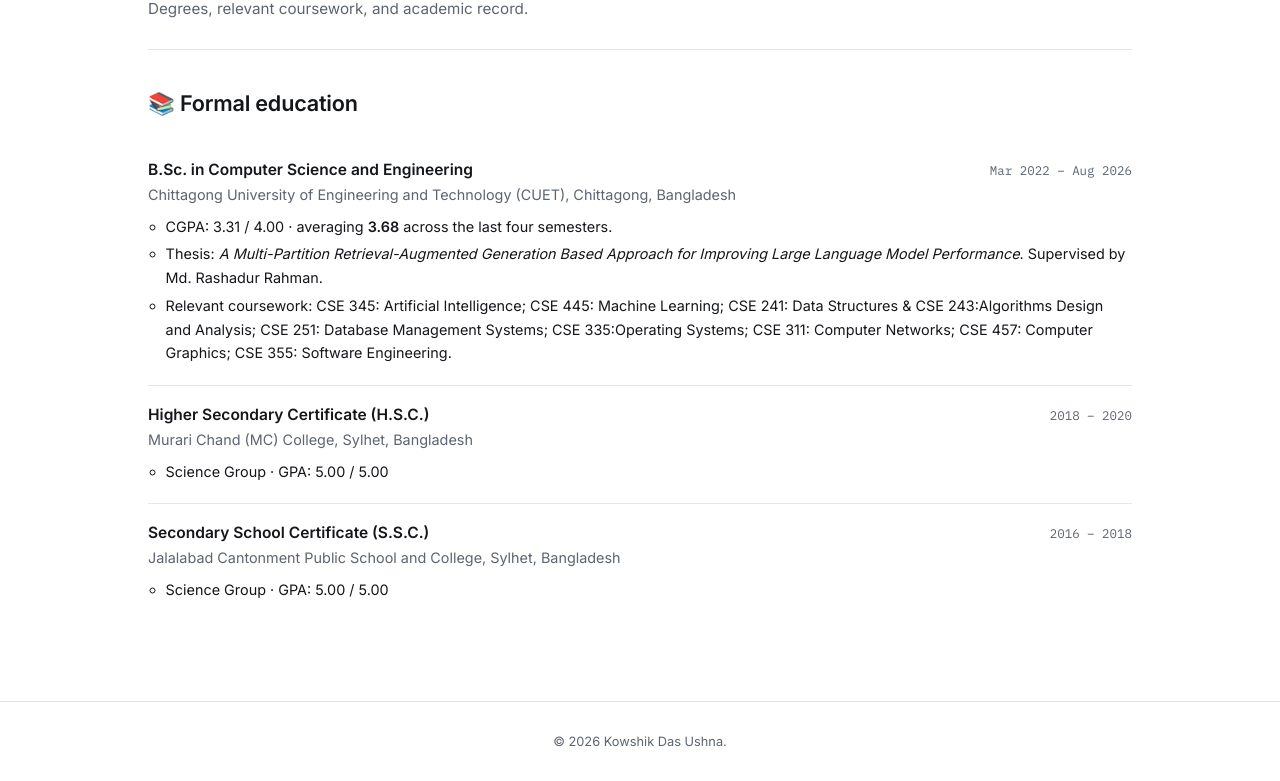
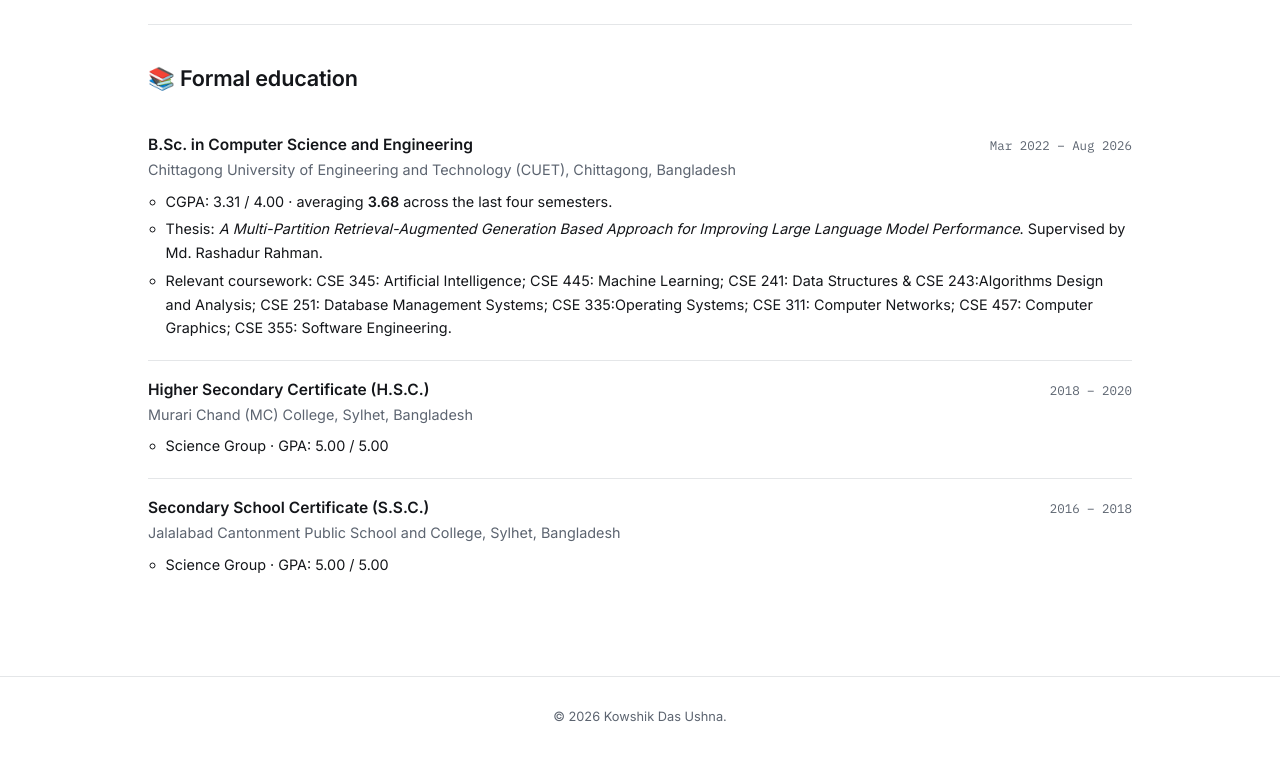
Before and after one commit to kowshikdasushna/kowshikdasushna.github.io, a plain HTML site: page education.html in a window 1280 px wide. Shown: the part 163-944 px from the top of the page. After the commit the page ends 919 px from the top, so only its background shows below. Drawn offline with nearby package versions, Linux system fonts and the light colour scheme.

Commit message:
Git push

```diff
--- a/education.html
+++ b/education.html
@@ -32,7 +32,7 @@
 
   <div class="page-head">
     <h1>Education</h1>
-    <p>Degrees, relevant coursework, and academic record.</p>
+
   </div>
 
   <!-- ================= DEGREES ================= -->
```
Also changed, not shown: others.html (+1 -1 lines).
